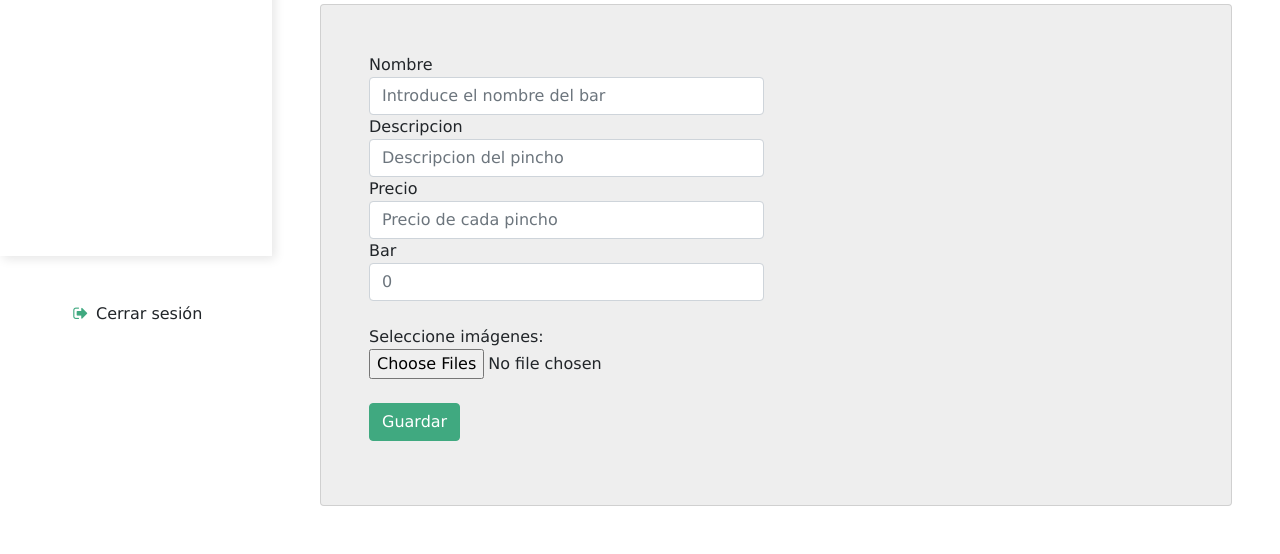
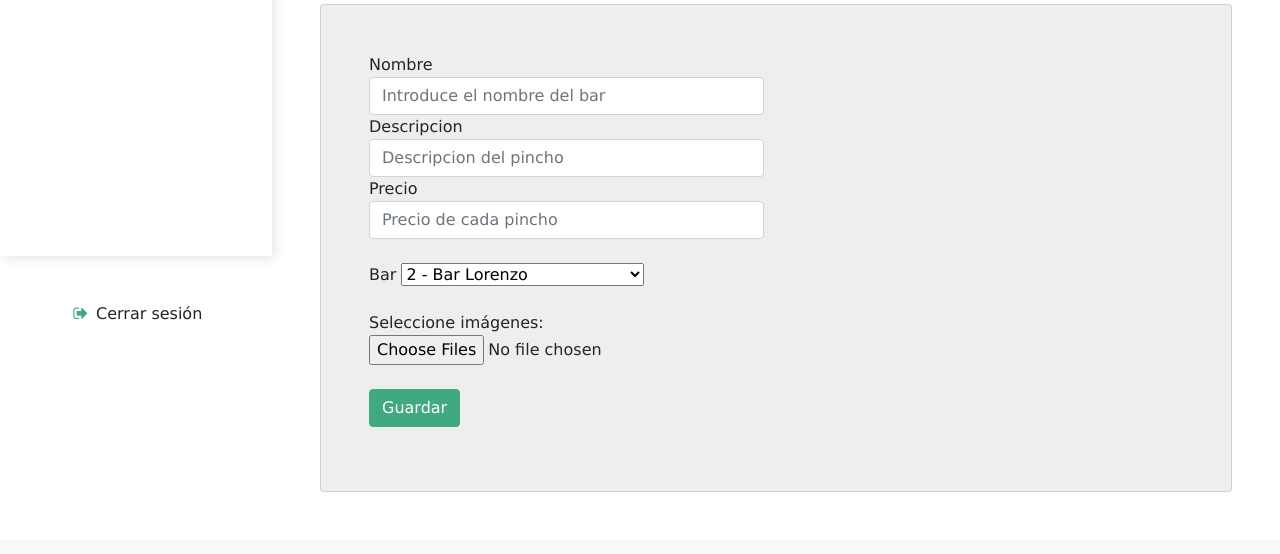
Before and after one commit to franacha98/logrocho, a PHP site: page /logrocho/index.php/anadir-pincho-vista in a window 1280 px wide. Shown: the part 544-1098 px from the top of the page. After the commit the page ends 1036 px from the top, so only its background shows below. Run offline with PHP 8.4, Linux system fonts and the light colour scheme; the visitor is signed in with stand-in values (Sample User, id 1); data comes from the database, SQL or seed files in the repository.

Commit message:
Lista de bares en formulario de añadir pinchos

```diff
--- a/controller/PinchosController.php
+++ b/controller/PinchosController.php
@@ -27,6 +27,7 @@
          */
         public function anadirPincho(){
             $rutaAnadirPincho = "http://" . $_SERVER["HTTP_HOST"] . "/logrocho/index.php/anadir-pincho";
+
             $this->db->anadirPincho($_POST["nombre"], $_POST["descripcion"], $_POST["precio"], $_POST["bar"]);
 
             $cod_pincho = $this->db->recuperarPinchoNombre($_POST["nombre"]);
@@ -57,7 +58,7 @@
          */
         public function anadirPinchoVista(){
             $rutaAnadirPincho = "http://" . $_SERVER["HTTP_HOST"] . "/logrocho/index.php/anadir-pincho";
-
+            $bares = $this->db->listaBares();
             require("view/anadir-pincho-form.php");
         }
         /**
--- a/view/anadir-pincho-form.php
+++ b/view/anadir-pincho-form.php
@@ -36,10 +36,16 @@
                             <div class="form-group">
                                 <label for="precio">Precio</label>
                                 <input type="text" class="form-control" id="precio" name="precio" placeholder="Precio de cada pincho">
-                            </div>
+                            </div><br>
                             <div class="form-group">
                                 <label for="bar">Bar</label>
-                                <input type="number" class="form-control" id="bar" name="bar" placeholder="0">
+                                <select name="bar">
+                                    <?php
+                                    for ($i = 0; $i < count($bares); $i++) {
+                                        echo "<option value='" . $bares[$i]->getCod_bar() . "'>" . $bares[$i]->getCod_bar() . " - " . $bares[$i]->getNombre() . "</option>";
+                                    }
+                                    ?>
+                                </select>
                             </div><br>
                             <div class="form-group">
                                 <label for="file">Seleccione imágenes: </label>
```
Also changed, not shown: resources/img_pinchos/8/Captura de pantalla (1).png (added).
